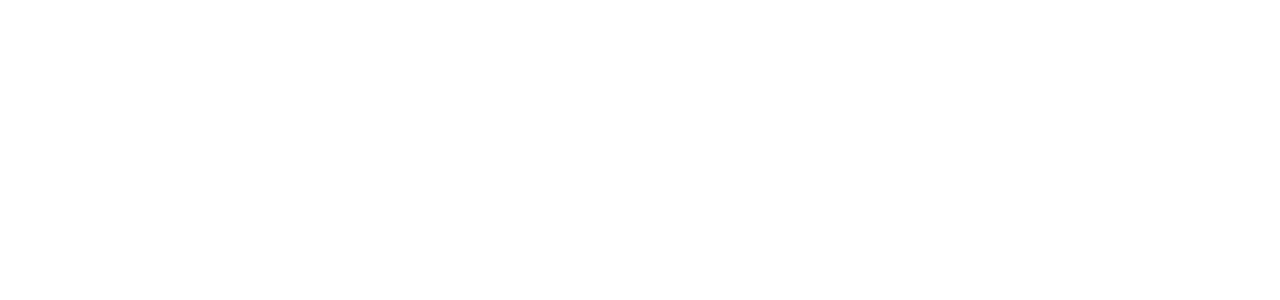
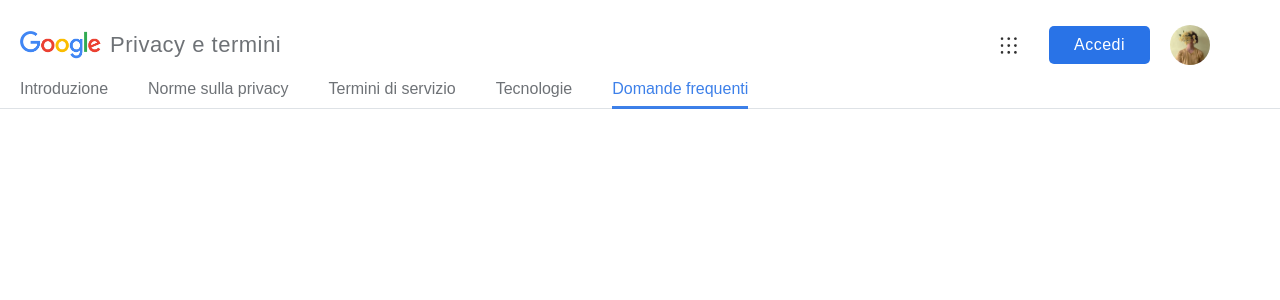
Before and after one commit to salvatoreolivieri/google-faq, a PHP site: page / in a window 1280 px wide. Before the commit the part shown is empty. Shown: the top 300 px of the page. Run offline with PHP 8.4, Linux system fonts and the light colour scheme.

Commit message:
Header completato

```diff
--- a/index.php
+++ b/index.php
@@ -82,7 +82,125 @@ $faq = [
   <meta charset="UTF-8">
   <meta http-equiv="X-UA-Compatible" content="IE=edge">
   <meta name="viewport" content="width=device-width, initial-scale=1.0">
-  <link rel="stylesheet" href="style.css">
+
+  <style>
+
+  :root{
+    --grey-color: #5f6368;
+    --light-grey-color: rgba(60,64,67,.08);
+    --blue-color: #2973E7
+  }
+
+  *{
+    margin: 0;
+    padding: 0;
+    box-sizing: border-box;
+    font-family: Arial, Helvetica, sans-serif;
+  }
+
+  header{
+    position: fixed;
+    z-index: 9999;
+    background-color: white;
+    width: 100%;
+
+    border-bottom: 1px solid #dee2e6;
+
+  }
+
+  .header-top{
+    display: flex;
+    justify-content: space-between;
+    align-items: center;
+
+    height: 80px;
+    padding: 20px;
+    padding-bottom: 10px;
+  }
+
+  .header-bottom{
+    padding: 0 20px;
+  }
+
+  .container{
+    display: flex;
+    align-items: center;
+    height: 100%;
+  }
+
+  .img-container{
+    width: 90px;
+    display: flex;
+    align-items: center;
+    cursor: pointer;
+  }
+
+  img{
+    width: 90%
+  }
+
+  span{
+    Font-size: 22px;
+    letter-spacing: 0.5px;
+    color: var(--grey-color);
+    opacity: 0.9;
+
+  }
+
+  button{
+    padding: 10px 25px;
+    background-color: var(--blue-color);
+    border: none;
+    border-radius: 5px;
+    color: white;
+    font-size: 16px;
+    font-weight: lighter;
+    letter-spacing: 0.5px;
+    margin:0 20px;
+    cursor: pointer;
+  }
+
+  .circle{
+    width: 40px;
+    height: 40px;
+    border-radius: 50px;
+    display: flex;
+    justify-content: center;
+    align-items: center;
+    cursor: pointer;
+
+  }
+
+  .circle:hover{
+    background-color: var(--light-grey-color);
+  }
+
+  ul{
+    display: flex;
+  }
+
+  li{
+    list-style: none;
+    margin-right: 40px;
+    opacity: 0.9;
+    margin-bottom: 10px;
+
+  }
+
+  a{
+    text-decoration: none;
+    color: var(--grey-color);
+  }
+
+  .active{
+    color: var(--blue-color);
+    opacity: 1;
+    padding-bottom: 9px;
+    border-bottom: 3px solid var(--blue-color);
+  }
+
+  </style>
+
   <title>Google FAQ</title>
 </head>
 <body>
@@ -91,10 +209,45 @@ $faq = [
 
   <div class="header-top">
 
+    <div class="container">
+
+      <div class="img-container">
+        <img src="media/google_logo.png" alt="">
+      </div>
+
+      <span>Privacy e termini</span>
+
+    </div>
+
+    <div class="container">
+
+      <div class="circle">
+        <img style="width: 20px;" src="media/grid-dot.jpg" alt="">
+      </div>
+
+      <div>
+        <button>Accedi</button>
+      </div>
+
+      <div class="img-container">
+        <img style="width: 40px; border-radius: 50px;" src="media/me.JPG" alt="">
+      </div>
+
+    </div>
+
+
   </div>
 
   <div class="header-bottom">
-
+      <nav>
+        <ul>
+          <li><a href="#">Introduzione</a></li>
+          <li><a href="#">Norme sulla privacy</a></li>
+          <li><a href="#">Termini di servizio</a></li>
+          <li><a href="#">Tecnologie</a></li>
+          <li><a class="active" href="#">Domande frequenti</a></li>
+        </ul>
+      </nav>
   </div>
 
 </header>
--- a/style.css
+++ /dev/null
@@ -1,6 +0,0 @@
-*{
-  margin: 0;
-  padding: 0;
-  box-sizing: border-box;
-  font-family: Arial, Helvetica, sans-serif;
-}
```
Also changed, not shown: media/grid-dot.jpg (added), 2 other files.
